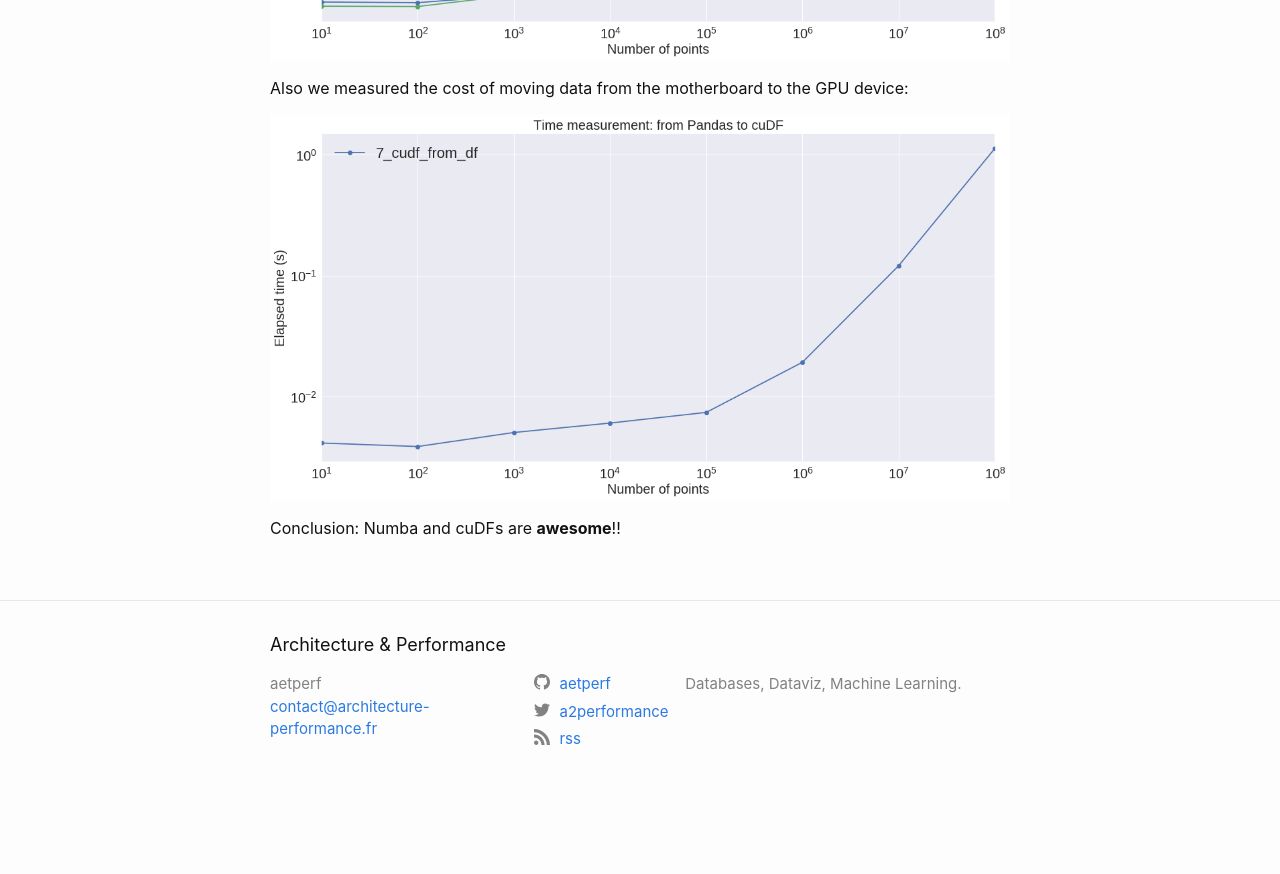
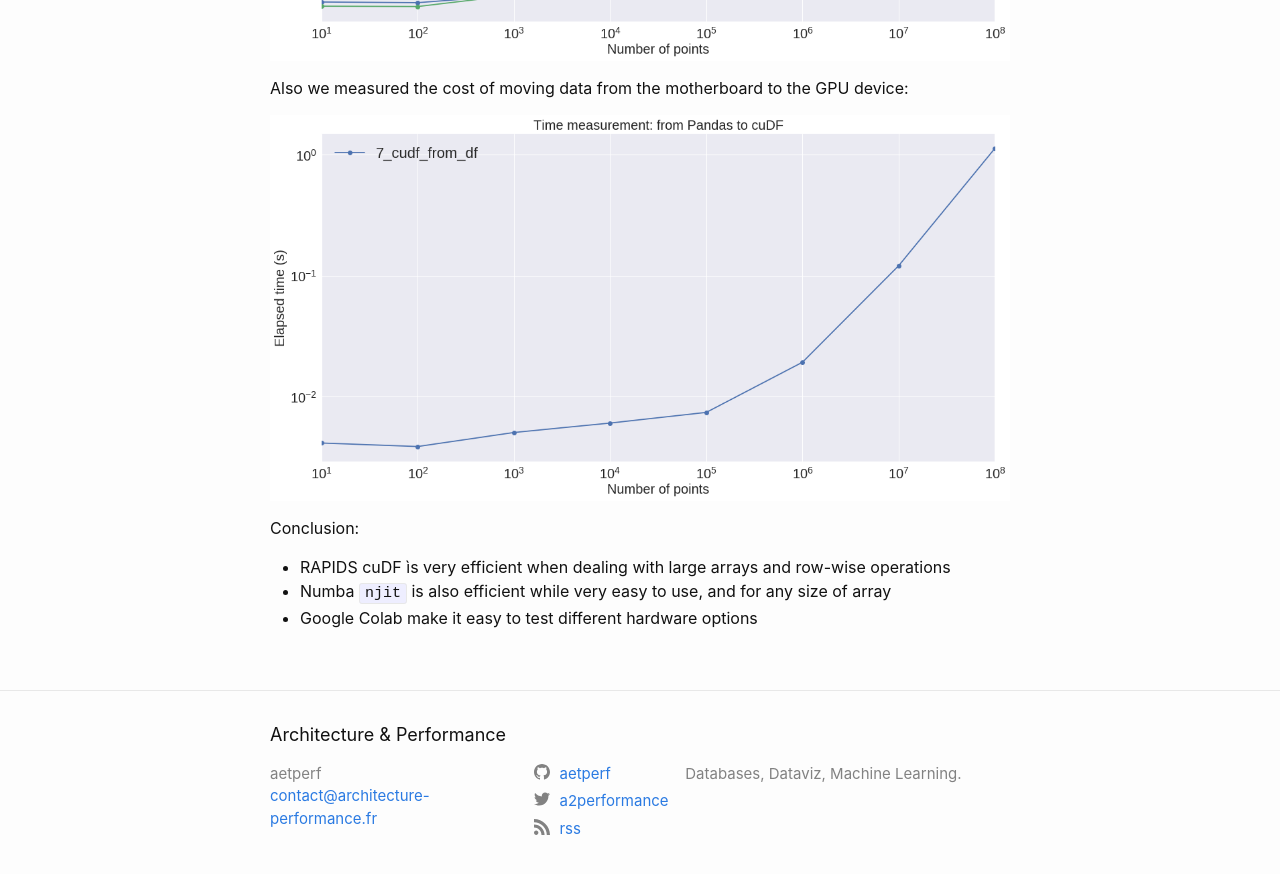
Before and after one commit to aetperf/aetperf.github.io, a Jekyll site: the page built from _posts/2019-06-12-GPU-Analytics_Ep-3,-Apply-a-function-to-the-rows-of-a-dataframe.md, in a window 1280 px wide and 900 px high, scrolled down 13038 px. Shown: the top 874 px of the window. Built offline with Jekyll 4.4.1, drawn with Linux system fonts in a browser that asks for light colours; before the commit the page ends 13849 px from its top, so only the background shows below that.

Commit message:
added a conclusion

```diff
--- a/_posts/2019-06-12-GPU-Analytics_Ep-3,-Apply-a-function-to-the-rows-of-a-dataframe.md
+++ b/_posts/2019-06-12-GPU-Analytics_Ep-3,-Apply-a-function-to-the-rows-of-a-dataframe.md
@@ -660,11 +660,13 @@ Here are the results:
 
 On the next figure, we can see the benefit of using cuDFs when dealing with arrays larger than a million. It seems that the cuDF slope is increasing a little bit slower that the CPU Numba ones. However, the CPU is not so powerful: it would be interesting to perform a measurment on a faster CPU with many cores.
 
-
 ![png](/img/2019-06-12_01/output_21_0.png)
 
 Also we measured the cost of moving data from the motherboard to the GPU device:
 
 ![png](/img/2019-06-12_01/output_22_0.png)
 
-Conclusion: Numba and cuDFs are **awesome**!!
+Conclusion:
+- RAPIDS cuDF ìs very efficient when dealing with large arrays and row-wise operations
+- Numba `njit` is also efficient while very easy to use, and for any size of array
+- Google Colab make it easy to test different hardware options
```
